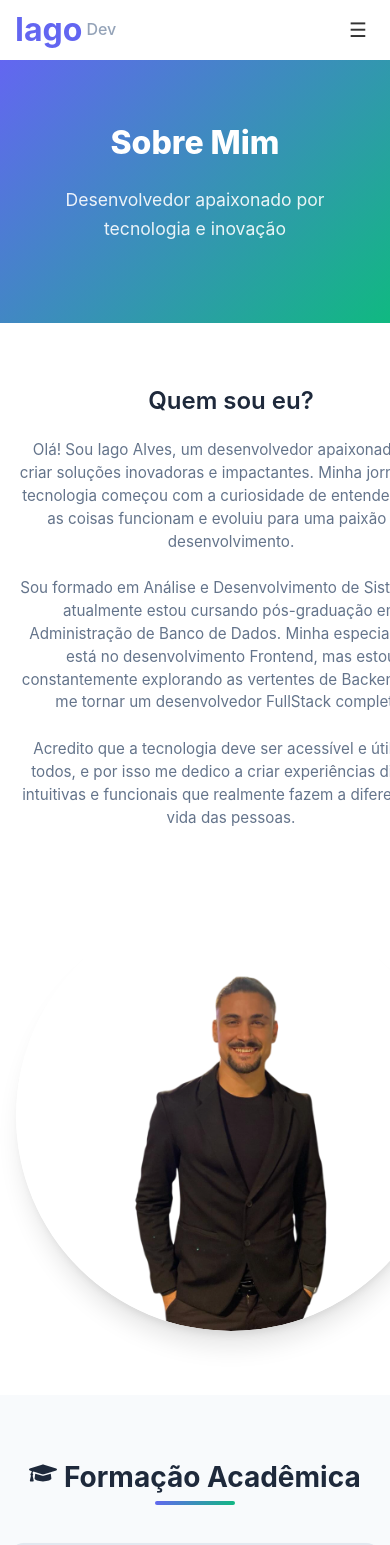
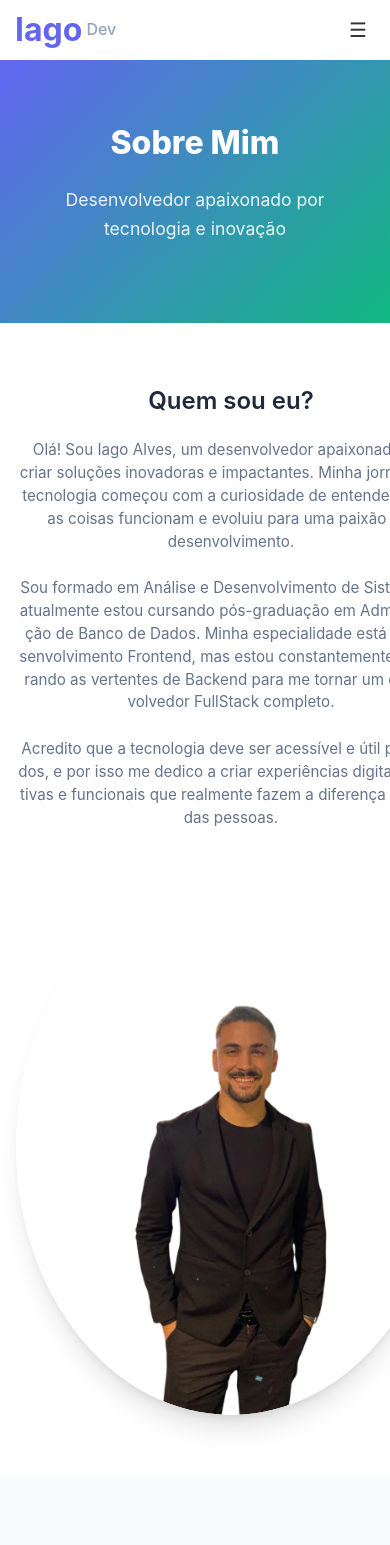
Before and after one commit to iagodevtech/iago-portfolio, a React (Vite) app: page /sobre in a window 390 px wide. Shown: the top 1545 px of the page. Built offline with nearby package versions, Linux system fonts and the light colour scheme; no server answers; the database is empty.

Commit message:
Correção definitiva: responsividade mobile - texto e foto na página Sobre

```diff
--- a/src/pages/About.css
+++ b/src/pages/About.css
@@ -35,6 +35,8 @@
 .personal-info {
   padding: var(--spacing-3xl) 0;
   background: var(--bg-primary);
+  overflow-x: hidden;
+  width: 100%;
 }
 
 .info-content {
@@ -45,6 +47,8 @@
   max-width: 1200px;
   margin: 0 auto;
   padding: 0 var(--spacing-lg);
+  width: 100%;
+  box-sizing: border-box;
 }
 
 .info-text h2 {
@@ -57,6 +61,9 @@
   line-height: 1.7;
   color: var(--text-secondary);
   margin-bottom: var(--spacing-lg);
+  word-wrap: break-word;
+  overflow-wrap: break-word;
+  hyphens: auto;
 }
 
 .info-image {
@@ -452,11 +459,20 @@
 
   .info-content {
     padding: 0 var(--spacing-md);
+    grid-template-columns: 1fr;
+    gap: var(--spacing-xl);
   }
 
   .info-text p {
     font-size: 1rem;
     line-height: 1.6;
+    word-wrap: break-word;
+    overflow-wrap: break-word;
+  }
+
+  .profile-photo {
+    width: 300px;
+    height: 300px;
   }
 
   .profile-placeholder-large {
@@ -493,11 +509,20 @@
 
   .info-content {
     padding: 0 var(--spacing-sm);
+    grid-template-columns: 1fr;
+    gap: var(--spacing-lg);
   }
 
   .info-text p {
     font-size: 0.95rem;
     line-height: 1.5;
+    word-wrap: break-word;
+    overflow-wrap: break-word;
+  }
+
+  .profile-photo {
+    width: 250px;
+    height: 250px;
   }
 
   .profile-placeholder-large {
@@ -530,6 +555,8 @@
   overflow: hidden;
   box-shadow: var(--shadow-xl);
   transition: transform 0.3s ease;
+  max-width: 100%;
+  height: auto;
 }
 
 .profile-image {
```
